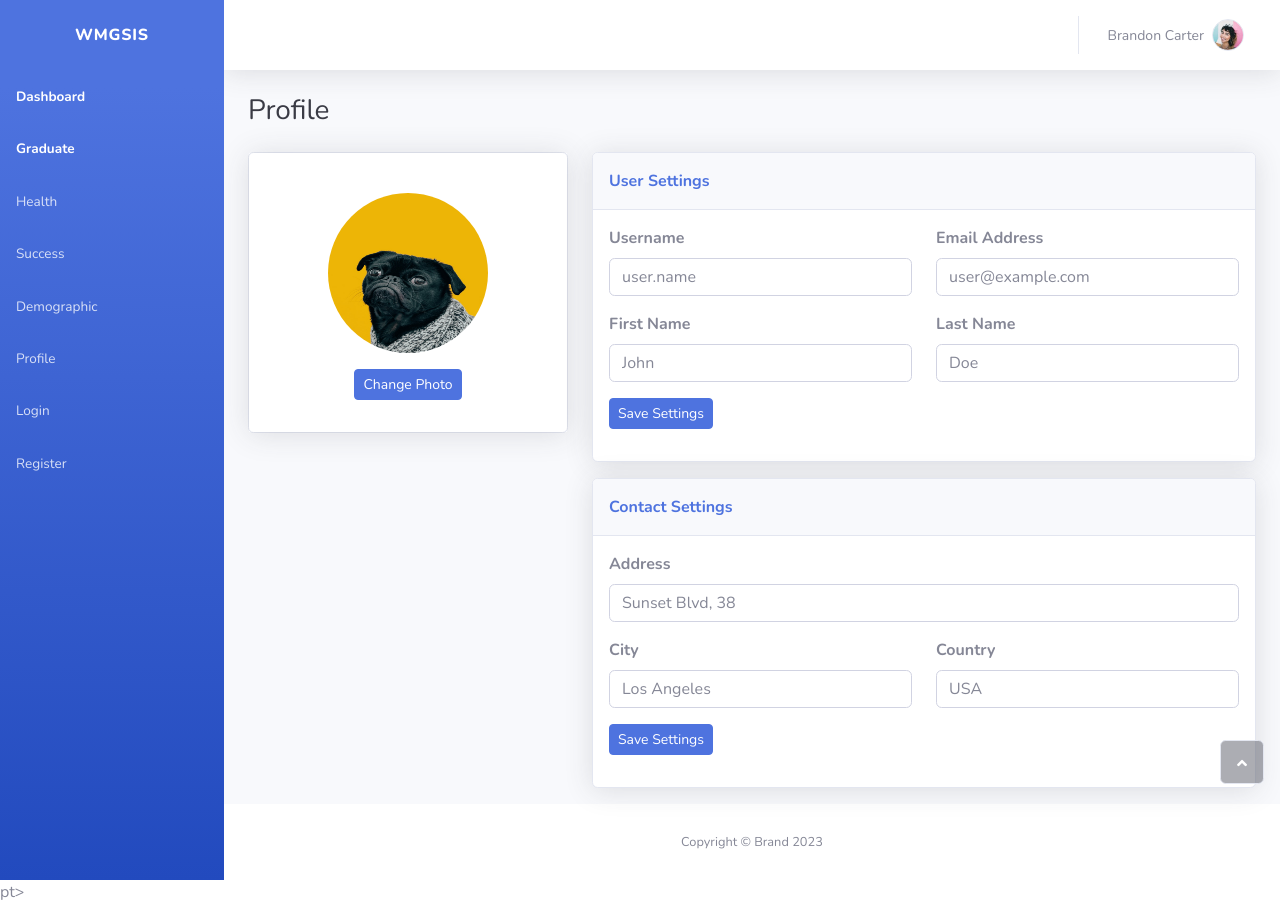
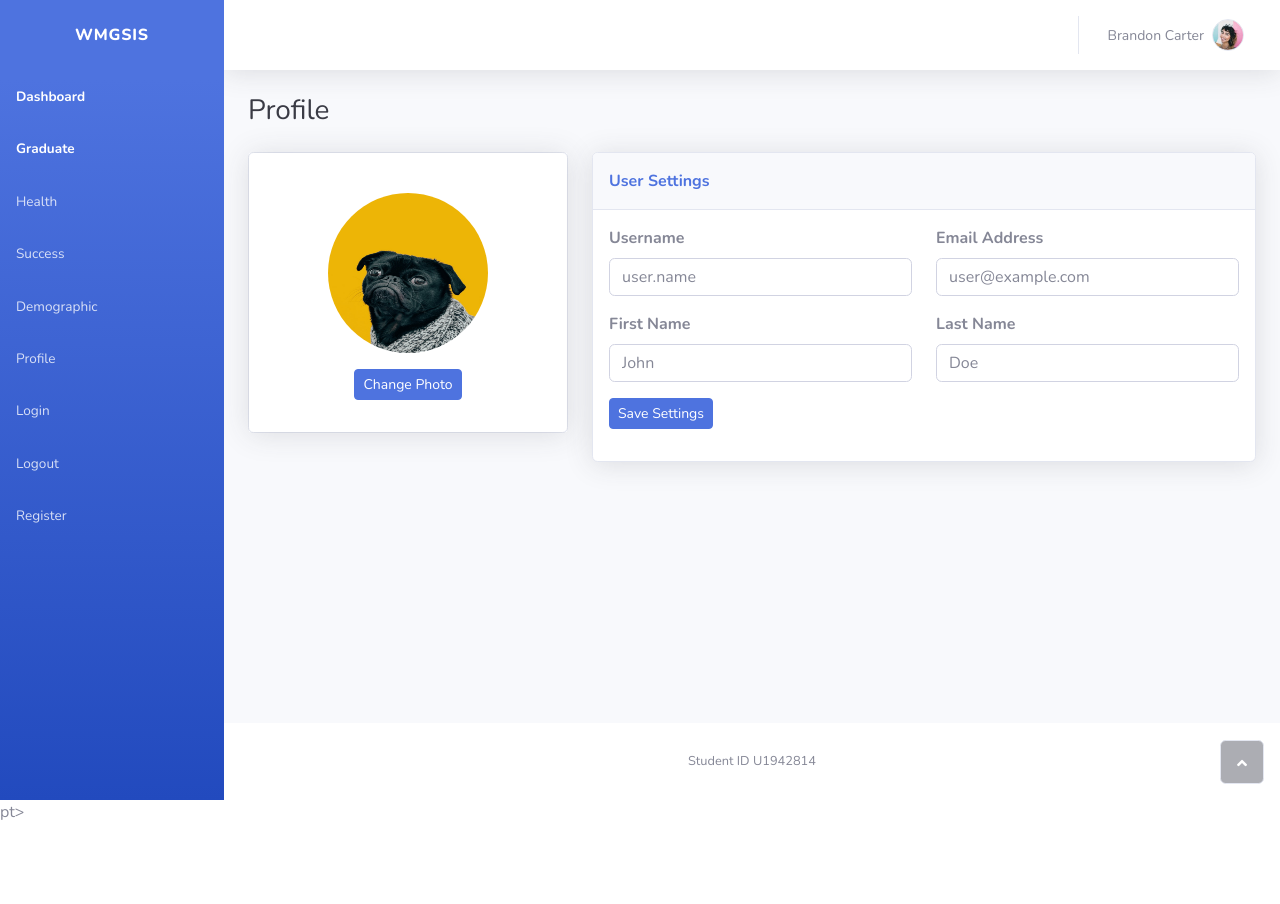
Before and after one commit to 1BPC/wmgsis, a Django app: page /profile/ in a window 1280 px wide. After the commit the page ends 820 px from the top, so only its background shows below. Run offline with Django 4.2, Linux system fonts and the light colour scheme; some libraries are stand-ins or nearby versions.

Commit message:
Fixed Login

```diff
--- a/wmgsis/templates/demographic.html
+++ b/wmgsis/templates/demographic.html
@@ -26,7 +26,9 @@
                     <li class="nav-item"><a class="nav-link" href="{% url 'demographic' %}"><span>Demographic</span></a></li>
                     <li class="nav-item"><a class="nav-link" href="{% url 'profile' %}"><span>Profile</span></a></li>
                     <li class="nav-item"><a class="nav-link" href="{% url 'login' %}"><span>Login</span></a></li>
+                    <li class="nav-item"><a class="nav-link" href="{% url 'login' %}"><span>Logout</span></a></li>
                     <li class="nav-item"><a class="nav-link" href="{% url 'register' %}"><span>Register</span></a></li>
+
                 </ul>
             </div>
         </nav>
@@ -64,7 +66,7 @@
             </div>
             <footer class="bg-white sticky-footer">
                 <div class="container my-auto">
-                    <div class="text-center my-auto copyright"><span>Copyright © Brand 2023</span></div>
+                    <div class="text-center my-auto copyright"><span>Student ID U1942814</span></div>
                 </div>
             </footer>
         </div><a class="border rounded d-inline scroll-to-top" href="#page-top"><i class="fas fa-angle-up"></i></a>
--- a/wmgsis/templates/health.html
+++ b/wmgsis/templates/health.html
@@ -26,7 +26,9 @@
                     <li class="nav-item"><a class="nav-link" href="{% url 'demographic' %}"><span>Demographic</span></a></li>
                     <li class="nav-item"><a class="nav-link" href="{% url 'profile' %}"><span>Profile</span></a></li>
                     <li class="nav-item"><a class="nav-link" href="{% url 'login' %}"><span>Login</span></a></li>
+                    <li class="nav-item"><a class="nav-link" href="{% url 'login' %}"><span>Logout</span></a></li>
                     <li class="nav-item"><a class="nav-link" href="{% url 'register' %}"><span>Register</span></a></li>
+
                 </ul>
             </div>
         </nav>
@@ -64,7 +66,7 @@
             </div>
             <footer class="bg-white sticky-footer">
                 <div class="container my-auto">
-                    <div class="text-center my-auto copyright"><span>Copyright © Brand 2023</span></div>
+                    <div class="text-center my-auto copyright"><span>Student ID U1942814</span></div>
                 </div>
             </footer>
         </div><a class="border rounded d-inline scroll-to-top" href="#page-top"><i class="fas fa-angle-up"></i></a>
--- a/wmgsis/templates/index.html
+++ b/wmgsis/templates/index.html
@@ -29,6 +29,7 @@
                     <li class="nav-item"><a class="nav-link" href="{% url 'demographic' %}"><span>Demographic</span></a></li>
                     <li class="nav-item"><a class="nav-link" href="{% url 'profile' %}"><span>Profile</span></a></li>
                     <li class="nav-item"><a class="nav-link" href="{% url 'login' %}"><span>Login</span></a></li>
+                    <li class="nav-item"><a class="nav-link" href="{% url 'login' %}"><span>Logout</span></a></li>
                     <li class="nav-item"><a class="nav-link" href="{% url 'register' %}"><span>Register</span></a></li>
                 </ul>
                 </div>
@@ -226,7 +227,7 @@
             </div>
             <footer class="bg-white sticky-footer">
                 <div class="container my-auto">
-                    <div class="text-center my-auto copyright"><span>Copyright © Brand 2023</span></div>
+                    <div class="text-center my-auto copyright"><span>Student ID U1942814</span></div>
                 </div>
             </footer>
         </div><a class="border rounded d-inline scroll-to-top" href="#page-top"><i class="fas fa-angle-up"></i></a>
--- a/wmgsis/templates/profile.html
+++ b/wmgsis/templates/profile.html
@@ -28,6 +28,7 @@
                     <li class="nav-item"><a class="nav-link" href="{% url 'demographic' %}"><span>Demographic</span></a></li>
                     <li class="nav-item"><a class="nav-link" href="{% url 'profile' %}"><span>Profile</span></a></li>
                     <li class="nav-item"><a class="nav-link" href="{% url 'login' %}"><span>Login</span></a></li>
+                    <li class="nav-item"><a class="nav-link" href="{% url 'login' %}"><span>Logout</span></a></li>
                     <li class="nav-item"><a class="nav-link" href="{% url 'register' %}"><span>Register</span></a></li>
                 </ul>
             </div>
@@ -126,25 +127,7 @@
                                             </form>
                                         </div>
                                     </div>
-                                    <div class="card shadow">
-                                        <div class="card-header py-3">
-                                            <p class="text-primary m-0 fw-bold">Contact Settings</p>
-                                        </div>
-                                        <div class="card-body">
-                                            <form>
-                                                <div class="mb-3"><label class="form-label" for="address"><strong>Address</strong></label><input class="form-control" type="text" id="address" placeholder="Sunset Blvd, 38" name="address"></div>
-                                                <div class="row">
-                                                    <div class="col">
-                                                        <div class="mb-3"><label class="form-label" for="city"><strong>City</strong></label><input class="form-control" type="text" id="city" placeholder="Los Angeles" name="city"></div>
-                                                    </div>
-                                                    <div class="col">
-                                                        <div class="mb-3"><label class="form-label" for="country"><strong>Country</strong></label><input class="form-control" type="text" id="country" placeholder="USA" name="country"></div>
-                                                    </div>
-                                                </div>
-                                                <div class="mb-3"><button class="btn btn-primary btn-sm" type="submit">Save&nbsp;Settings</button></div>
-                                            </form>
-                                        </div>
-                                    </div>
+
                                 </div>
                             </div>
                         </div>
@@ -153,7 +136,7 @@
             </div>
             <footer class="bg-white sticky-footer">
                 <div class="container my-auto">
-                    <div class="text-center my-auto copyright"><span>Copyright © Brand 2023</span></div>
+                    <div class="text-center my-auto copyright"><span>Student ID U1942814</span></div>
                 </div>
             </footer>
         </div><a class="border rounded d-inline scroll-to-top" href="#page-top"><i class="fas fa-angle-up"></i></a>
--- a/wmgsis/templates/satisfaction.html
+++ b/wmgsis/templates/satisfaction.html
@@ -26,6 +26,7 @@
                     <li class="nav-item"><a class="nav-link" href="{% url 'demographic' %}"><span>Demographic</span></a></li>
                     <li class="nav-item"><a class="nav-link" href="{% url 'profile' %}"><span>Profile</span></a></li>
                     <li class="nav-item"><a class="nav-link" href="{% url 'login' %}"><span>Login</span></a></li>
+                    <li class="nav-item"><a class="nav-link" href="{% url 'login' %}"><span>Logout</span></a></li>
                     <li class="nav-item"><a class="nav-link" href="{% url 'register' %}"><span>Register</span></a></li>
                 </ul>
             </div>
@@ -64,7 +65,7 @@
             </div>
             <footer class="bg-white sticky-footer">
                 <div class="container my-auto">
-                    <div class="text-center my-auto copyright"><span>Copyright © Brand 2023</span></div>
+                    <div class="text-center my-auto copyright"><span>Student ID U1942814</span></div>
                 </div>
             </footer>
         </div><a class="border rounded d-inline scroll-to-top" href="#page-top"><i class="fas fa-angle-up"></i></a>
--- a/wmgsis/templates/success.html
+++ b/wmgsis/templates/success.html
@@ -26,6 +26,7 @@
                     <li class="nav-item"><a class="nav-link" href="{% url 'demographic' %}"><span>Demographic</span></a></li>
                     <li class="nav-item"><a class="nav-link" href="{% url 'profile' %}"><span>Profile</span></a></li>
                     <li class="nav-item"><a class="nav-link" href="{% url 'login' %}"><span>Login</span></a></li>
+                    <li class="nav-item"><a class="nav-link" href="{% url 'login' %}"><span>Logout</span></a></li>
                     <li class="nav-item"><a class="nav-link" href="{% url 'register' %}"><span>Register</span></a></li>
                 </ul>
             </div>
@@ -64,7 +65,7 @@
             </div>
             <footer class="bg-white sticky-footer">
                 <div class="container my-auto">
-                    <div class="text-center my-auto copyright"><span>Copyright © Brand 2023</span></div>
+                    <div class="text-center my-auto copyright"><span>Student ID U1942814</span></div>
                 </div>
             </footer>
         </div><a class="border rounded d-inline scroll-to-top" href="#page-top"><i class="fas fa-angle-up"></i></a>
--- a/wmgsis/wmgsis/settings.py
+++ b/wmgsis/wmgsis/settings.py
@@ -117,5 +117,5 @@
 DEFAULT_AUTO_FIELD = "django.db.models.BigAutoField"
 
 LOGIN_URL = "accounts:login"
-LOGIN_REDIRECT_URL = "public:index"
-LOGOUT_REDIRECT_URL = "public:index"
+LOGIN_REDIRECT_URL = "index"
+LOGOUT_REDIRECT_URL = "index"
--- a/wmgsis/wmgsis/urls.py
+++ b/wmgsis/wmgsis/urls.py
@@ -9,16 +9,16 @@
 
 urlpatterns = [
     path("admin/", admin.site.urls),
-    # path("", include("WMGSIS Assignment.apps.public.urls")),
-    # path("accounts/", include("WMGSIS Assignment.apps.accounts.urls")),
     path("", views.index, name="index"),
     path("index/", views.index, name="index"),
     path("health/", views.health, name="health"),
     path("demographic/", views.demographic, name="demographic"),
     path("profile/", views.profile, name="profile"),
-    path("login/", views.login, name="login"),
     path("register/", views.register, name="register"),
     path("satisfaction/", views.satisfaction, name="satisfaction"),
     path("success/", views.success, name="success"),
     path("settings/", views.settings, name="settings"),
+
+    # auth
+    path("accounts/login/", auth_views.LoginView.as_view(template_name="accounts/login.html/"), name="login"),
 ] + static(settings.STATIC_URL, document_root=settings.STATIC_ROOT)
--- a/wmgsis/wmgsis/views.py
+++ b/wmgsis/wmgsis/views.py
@@ -13,7 +13,6 @@
 
     context = {"grades":degree_class, "city":salary_data, "activity":activity}
 
-    #print(request.user)  # .user is user object of the current session
     return render(request, "index.html", context)
 
 
```
Also changed, not shown: wmgsis/templates/accounts/login.html (added, +44 -0 lines), wmgsis/templates/login.html (+13 -0 lines), wmgsis/db.sqlite3, 1 other file.
